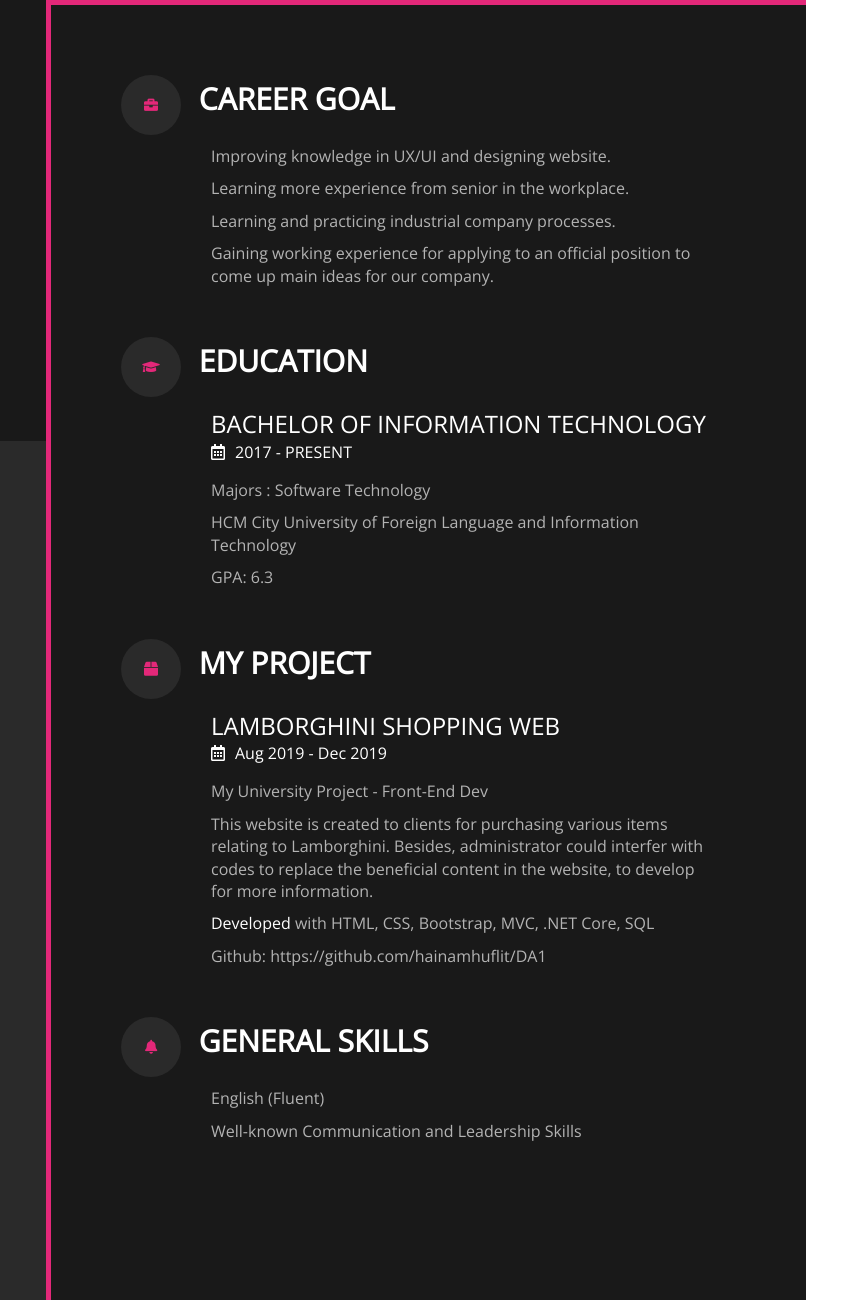
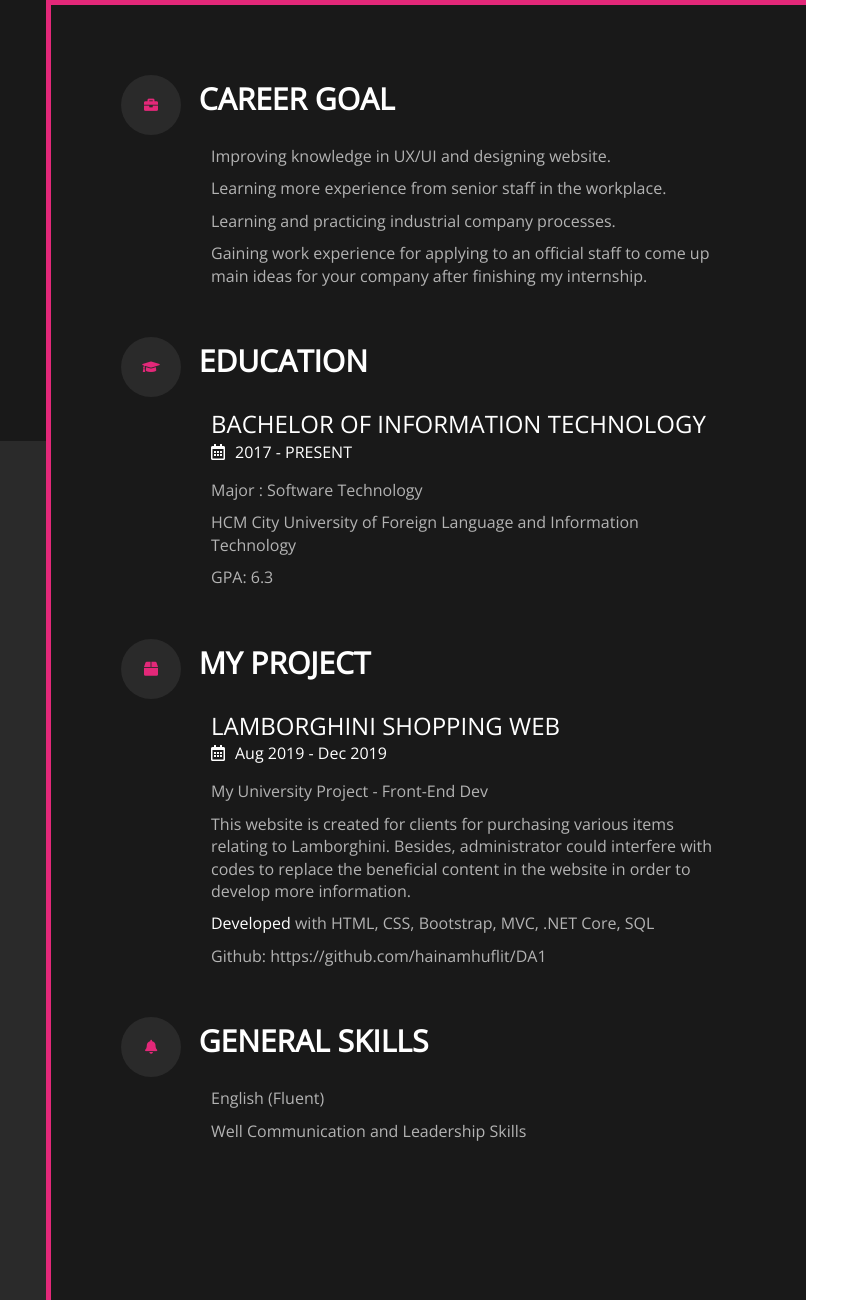
Before and after one commit to hainamhuflit/tlhn.github.io, a plain HTML site: page index.html in a window 1280 px wide. Shown: the top 1300 px of the page, 419-1280 px from the left. Drawn offline with nearby package versions, Linux system fonts and the light colour scheme.

Commit message:
fix content 2

```diff
--- a/index.html
+++ b/index.html
@@ -141,9 +141,9 @@
                     <div class="section-content">
                         <div class="cv-content">
                             <p>Improving knowledge in UX/UI and designing website.</p>
-                            <p>Learning more experience from senior in the workplace.</p>
+                            <p>Learning more experience from senior staff in the workplace.</p>
                             <p>Learning and practicing industrial company processes.</p>
-                            <p>Gaining working experience for applying to an official position to come up main ideas for our company.</p>
+                            <p>Gaining work experience for applying to an official staff to come up main ideas for your company after finishing my internship.</p>
                         </div>
                     </div>
                 </div>
@@ -162,7 +162,7 @@
                                 <span><i class="far fa-calendar-alt"></i>2017 - PRESENT</span>
                             </div>
                             <div class="cv-content">
-                                <p>Majors : Software Technology</p>
+                                <p>Major : Software Technology</p>
                                 <p>HCM City University of Foreign Language and Information Technology</p>
                                 <p>GPA: 6.3</p>
                             </div>
@@ -186,7 +186,7 @@
                                 </div>
                                 <div class="cv-content">
                                     <p>My University Project - Front-End Dev</p>
-                                    <p>This website is created to clients for purchasing various items relating to Lamborghini. Besides, administrator could interfer with codes to replace the beneficial content in the website, to develop for more information.</p>
+                                    <p>This website is created for clients for purchasing various items relating to Lamborghini. Besides, administrator could interfere with codes to replace the beneficial content in the website in order to develop more information.</p>
                                     <p><span>Developed</span> with HTML, CSS, Bootstrap, MVC, .NET Core, SQL</p>
                                     <p>Github: https://github.com/hainamhuflit/DA1</p>
                                 </div>
@@ -202,7 +202,7 @@
                     </div>
                     <div class="section-content">
                         <p>English (Fluent)</p>
-                        <p>Well-known Communication and Leadership Skills</p>
+                        <p>Well Communication and Leadership Skills</p>
                     </div>
                 </div>
                 <!-- End Section4 -->
```
